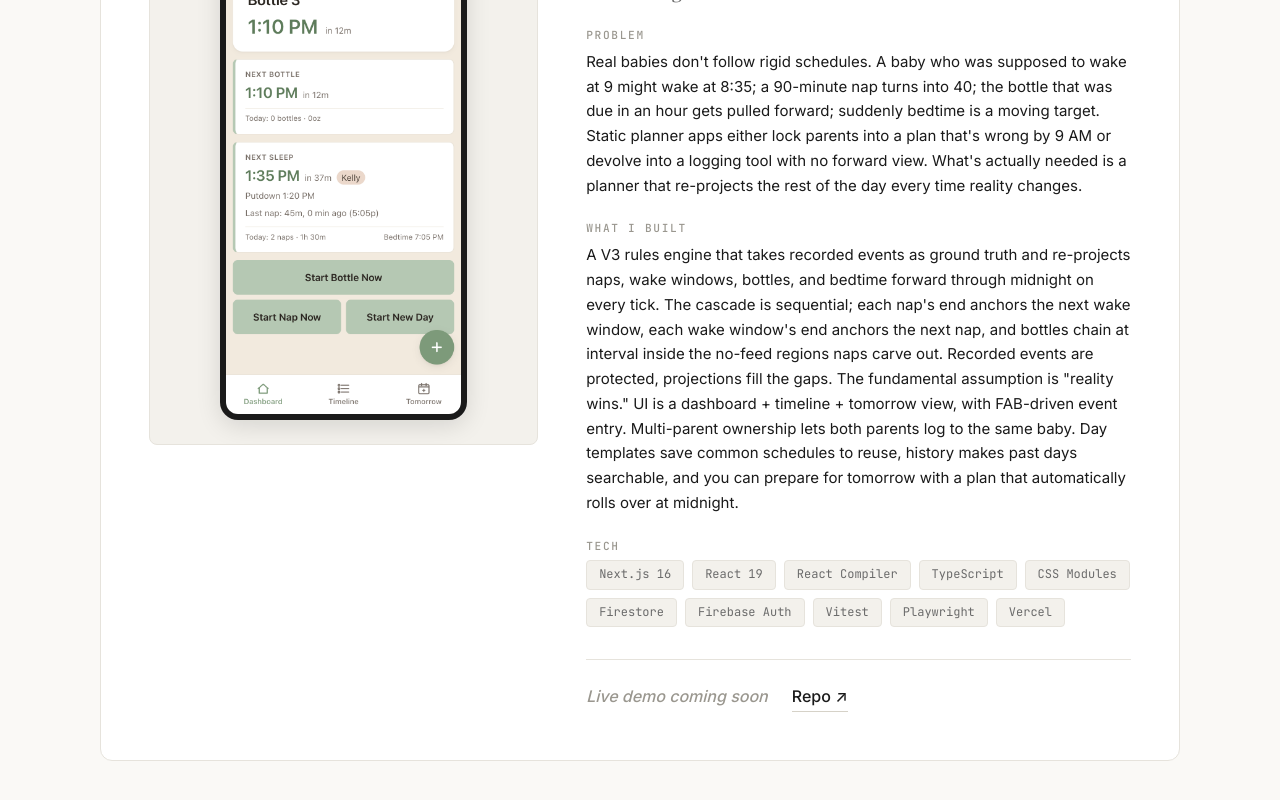
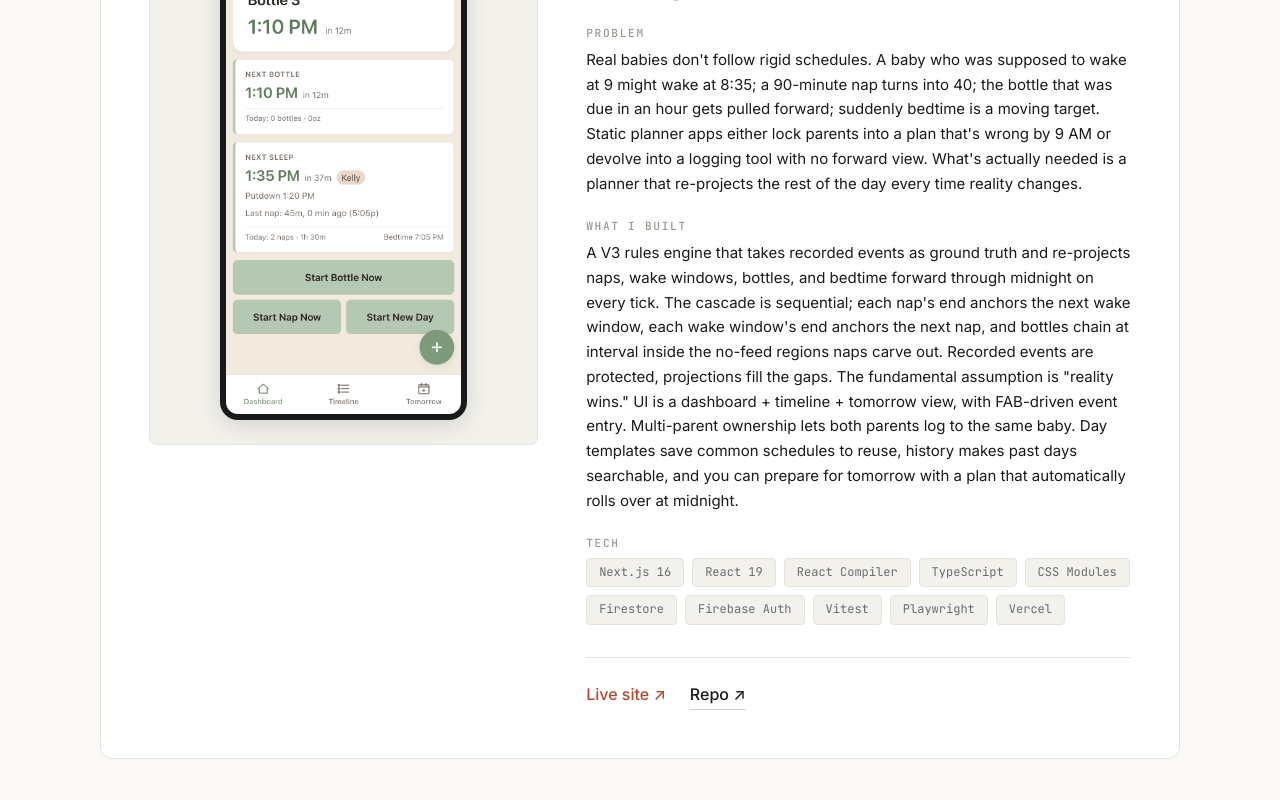
Before and after one commit to JakemoCode/jake-portfolio, a React (Vite) app: page / in a window 1280 px wide. Shown: the part 1525-2325 px from the top of the page. Built offline with nearby package versions, Linux system fonts and the light colour scheme.

Commit message:
feat: BDP is now live, swap coming-soon for live URL

```diff
--- a/src/content/projects.ts
+++ b/src/content/projects.ts
@@ -68,10 +68,9 @@ export const projects: Project[] = [
       "Playwright",
       "Vercel",
     ],
-    liveUrl: null,
-    liveLabel: "Live demo coming soon",
+    liveUrl: "https://baby-day-planner.vercel.app",
     repoUrl: "https://github.com/JakemoCode/baby-day-planner",
-    status: "coming-soon",
+    status: "live",
   },
 ];
 
```
